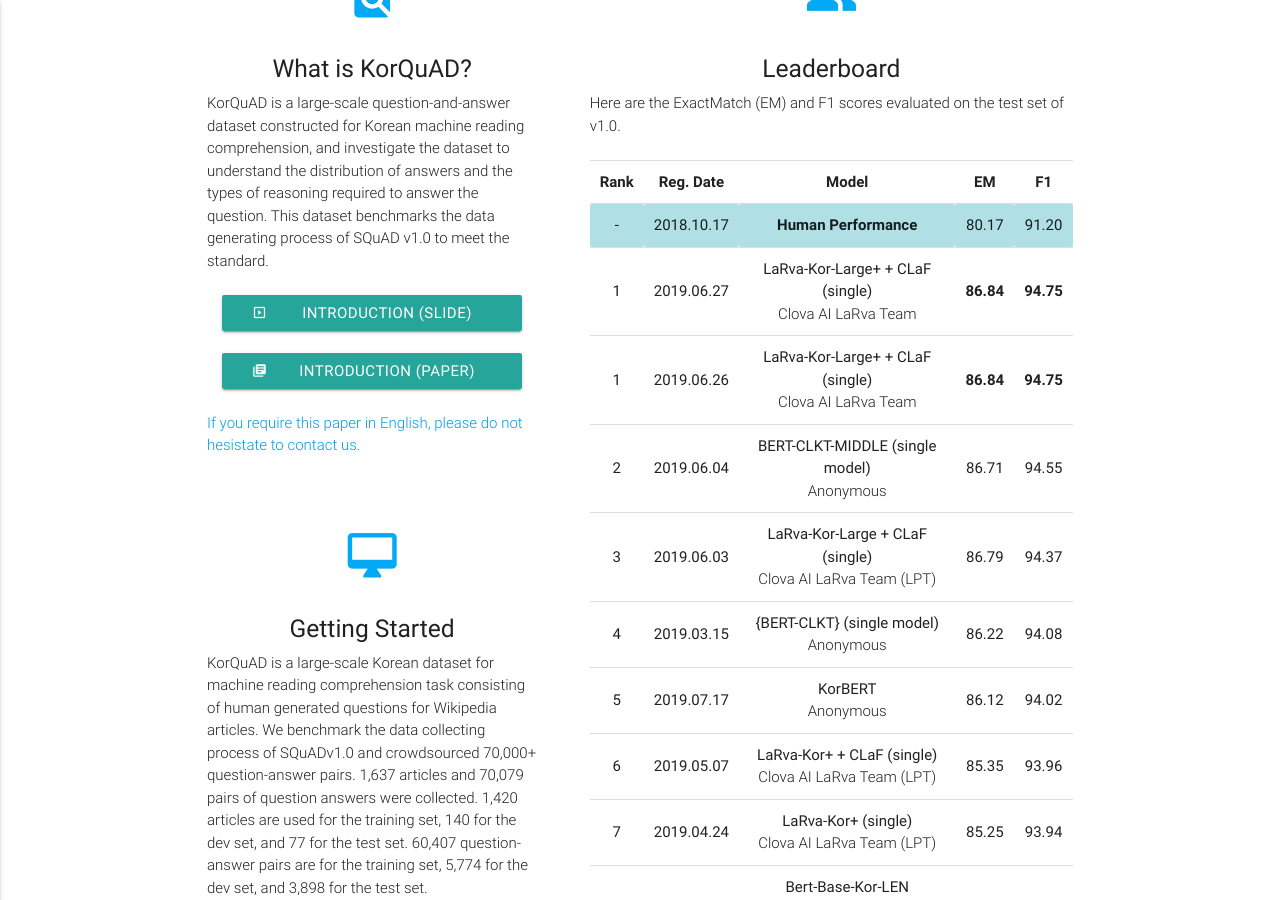
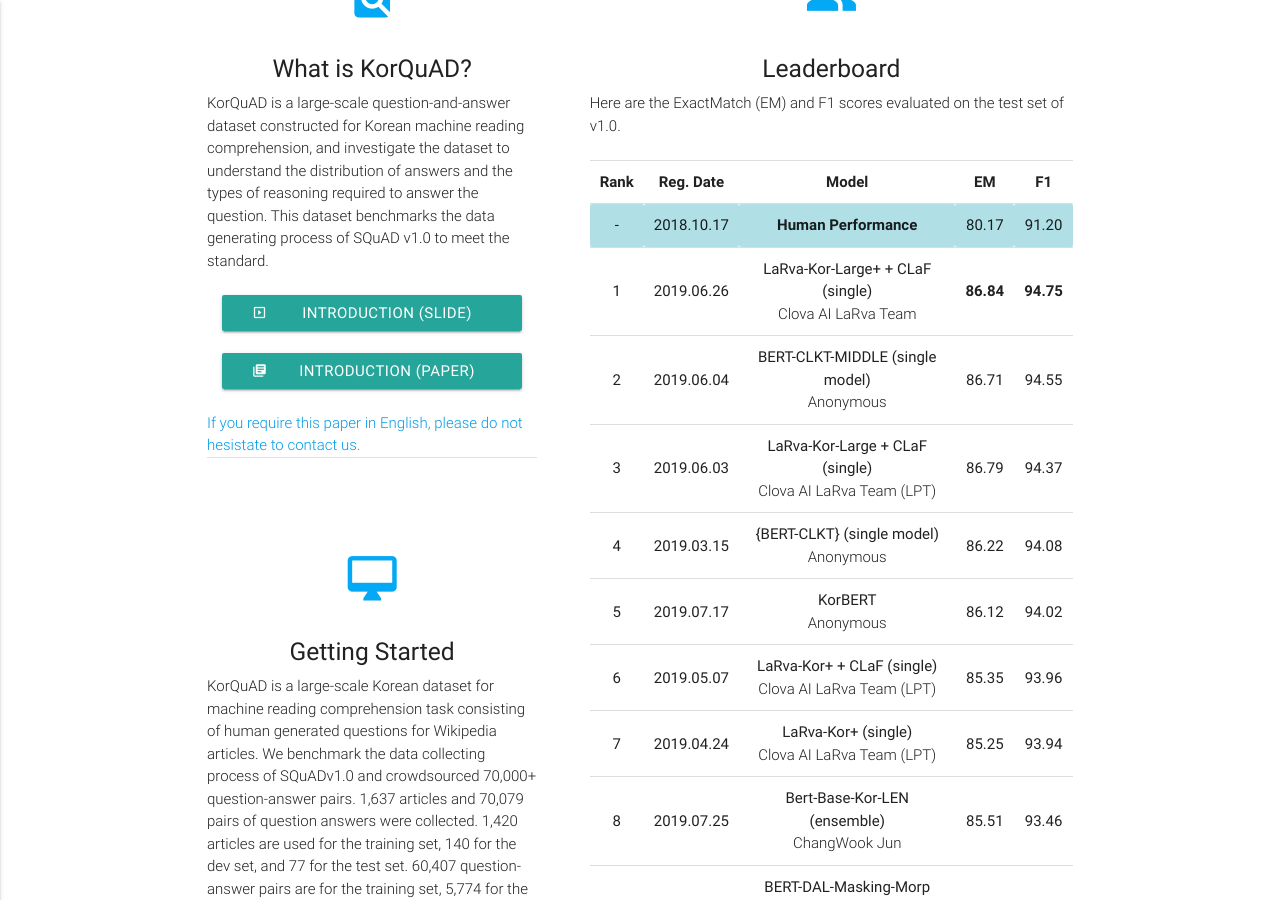
Before and after one commit to korquad/korquad.github.io, a Jekyll site: the page built from category/index_english.html, in a window 1280 px wide and 900 px high, scrolled down 459 px. Built offline with Jekyll 4.4.1, drawn with Linux system fonts in a browser that asks for light colours.

Commit message:
Update index_english.html

```diff
--- a/category/index_english.html
+++ b/category/index_english.html
@@ -81,6 +81,7 @@
             </div>
             <br>
             <a href="mailto:hyunjeonglee@lgcns.com" class="light">If you require this paper in English, please do not hesistate to contact us.</a>
+            <div class="divider"></div>
             <br><br><br>
             <h2 class="center light-blue-text"><i class="material-icons">desktop_mac</i></h2>
             <h5 class="center">Getting Started</h5>
@@ -158,15 +159,6 @@
                       </td>
                       <td bgcolor="#B0E0E6">80.17</td>
                       <td bgcolor="#B0E0E6">91.20</td>
-                    </tr>
-                    <tr>
-                      <td>1</td>
-                      <td>2019.06.27</td>
-                      <td>LaRva-Kor-Large+ + CLaF (single)
-                        <p class="light">Clova AI LaRva Team</p>
-                      </td>
-                      <td><b>86.84<b></td>
-                      <td><b>94.75</b></td>
                     </tr>
                     <tr>
                       <td>1</td>
```
